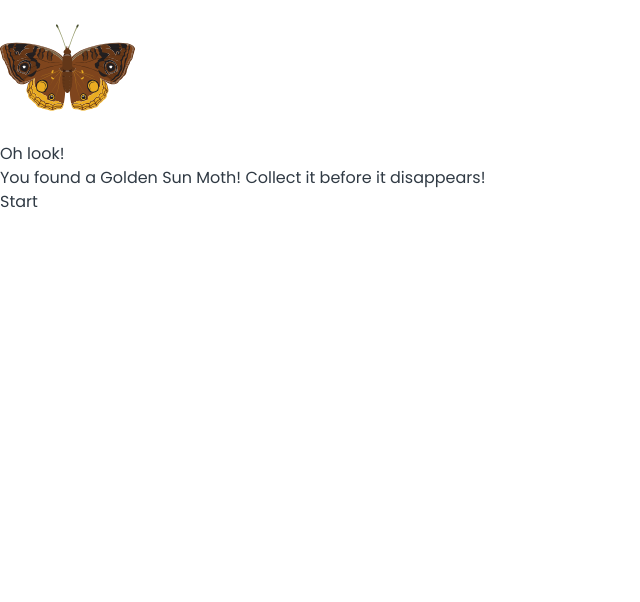
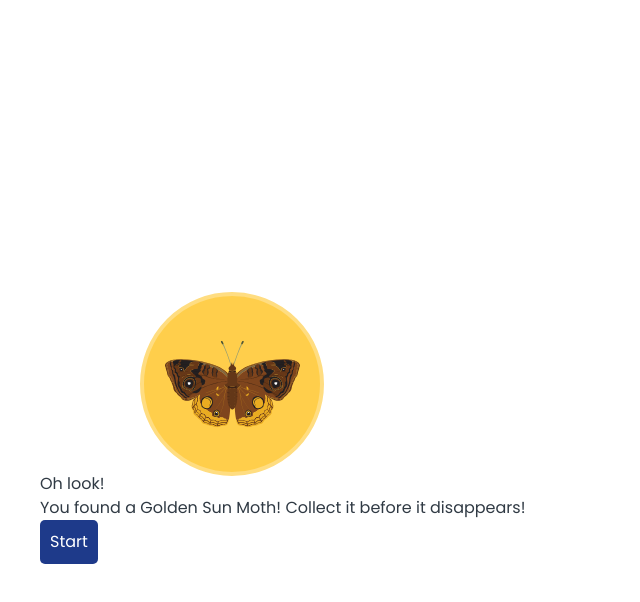
Before and after one commit to hideandseekdigital/govhack2022, a Next.js app: page /collect in a window 1280 px wide. Shown: the top 602 px of the page, without its empty margins (0-640 px from the left). Built offline with nearby package versions, Linux system fonts and the light colour scheme.

Commit message:
Basic game is basic

```diff
--- a/pages/Collect.module.css
+++ b/pages/Collect.module.css
@@ -2,7 +2,22 @@
   animation-name: chug;
   animation-duration: 5s;
   animation-iteration-count: infinite;
+  position:absoulte;
+background: #FFCE4B!important;
+/* Level Colours/Legendary Tint */
+
+border: 4px solid #FFDD81;
+  border-radius: 50%;
+  width: 184px;
+  height: 184px;
+  margin: auto;
+  display: flex;
+  justify-content: center;
+  top: 100px;
 }
+
+
+
 
 @keyframes chug {
   0% {
@@ -17,4 +32,32 @@
   100% {
     transform: translateX(30vw);
   }
+}ß
+
+
+.capture {
+  background-image: url("/capturebg.png");
+  height:100vh;
 }
+
+.startGame {
+  @apply bg-white p-2 py-10 m-8 absolute;
+  top: 50%;
+  border-radius: 5px;
+}
+
+.image {
+background: #FFCE4B!important;
+/* Level Colours/Legendary Tint */
+
+border: 4px solid #FFDD81;
+  border-radius: 50%;
+  width: 184px;
+  height: 184px;
+  margin: auto;
+  display: flex;
+  justify-content: center;
+  @apply absolute m-auto;
+  margin-top:-180px;
+  margin-left:20%;
+}
--- a/pages/collect.tsx
+++ b/pages/collect.tsx
@@ -1,6 +1,7 @@
 import styles from './Collect.module.css'
 import Image from 'next/image'
 import React, { useState, useEffect } from 'react';
+import Link from 'next/link';
 
 
 const CollectPage: React.FC = () => {
@@ -18,6 +19,14 @@ const CollectPage: React.FC = () => {
     function reset() {
         setSeconds(0);
         setIsActive(false);
+    }
+
+    function winnerChickenDinner() {
+        setHasWon(true);
+        setSeconds(0);
+        setIsActive(true);
+        setIsFinished(false)
+
     }
 
     useEffect(() => {
@@ -60,17 +69,20 @@ const CollectPage: React.FC = () => {
 
 
     return (
-        <div>
-            {isActive &&
-                <div className={styles.creature}>
+        <div className={styles.capture}>
+            {isActive && !hasWon && !isFinished &&
+                <div className={styles.creature} onClick={winnerChickenDinner}>
+                    <div className={styles.imagePlay}>
                     <Image src="/animals/moth.svg" className='border-4 border-white' alt="Profile image" height={135} width={135} />
-
+                    </div>
                 </div>
             }
 
-            {!isActive &&
+            {!isActive && !hasWon &&
                 <div className={styles.startGame}>
-                    <Image src="/animals/moth.svg" className='border-4 border-white' alt="Profile image" height={135} width={135} />
+                    <div className={styles.image}>
+                    <Image src="/animals/moth.svg" alt="Profile image" height={135} width={135} />
+                    </div>
                     <h2>Oh look!</h2>
                     <p>You found a Golden Sun Moth! Collect it before it disappears!</p>
                     <button className={`button button-primary button-primary-${isActive ? 'active' : 'inactive'}`} onClick={toggle}>
@@ -86,7 +98,7 @@ const CollectPage: React.FC = () => {
             }
 
 
-            {isFinished && <div>
+            {isFinished && !hasWon && <div className={styles.startGame}>
                 <h2>Try again!</h2>
                 <p>Don’t worry, there are lots of other animals and plants out there. Don’t forget to check your map!</p>
                 <button className={`button button-primary button-primary-${isActive ? 'active' : 'inactive'}`} onClick={toggle}>
@@ -95,10 +107,19 @@ const CollectPage: React.FC = () => {
             </div>}
 
 
-            {hasWon && <div>
+            {hasWon && <div className={styles.startGame}>
                 <h2>Hooraaay!</h2>
                 <p>You got it! You just added a Golden Sun Moth hatchable to your collection.</p>
-
+                <Link href="/card/moth">
+                    <a>
+                        Learn
+                    </a>
+                </Link>
+                <Link href="/collection">
+                    <a>
+                        Collection
+                    </a>
+                </Link>
             </div>}
         </div>
     );
--- a/styles/globals.css
+++ b/styles/globals.css
@@ -39,3 +39,9 @@ body {
   height: 800px; */
   /* margin-right: 0; */
 }
+
+.button-primary {
+  @apply bg-blue-900 text-white;
+  border-radius: 5px;
+  padding: 10px;
+}
```
Also changed, not shown: public/capturebg.png (added), 1 other file (tests, documents, lock files or other folders).
